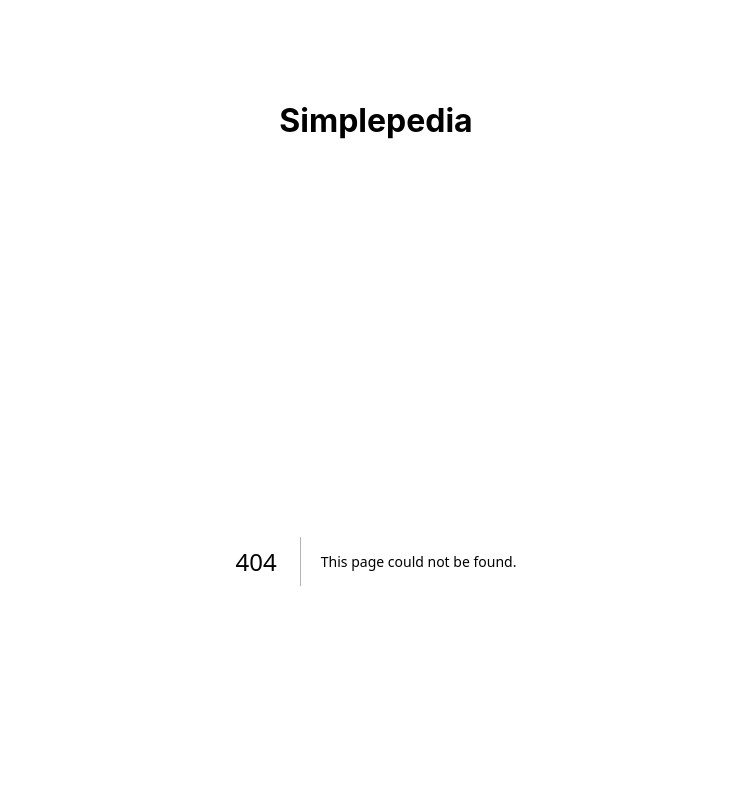
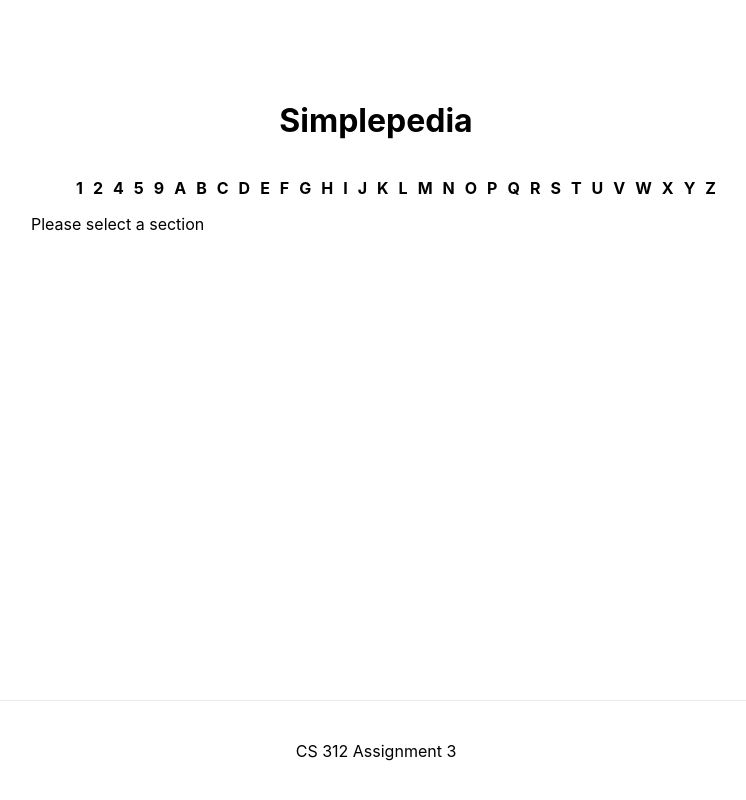
Before and after one commit to seahern/Simplepedia, a Next.js app: page /articles/1/edit in a window 1280 px wide. Before the commit this address had no page. Shown: the top 800 px of the page, without its empty margins (264-1010 px from the left). Built offline with nearby package versions, Linux system fonts and the light colour scheme.

Commit message:
initial commit

```diff
--- /dev/null
+++ b/next.config.js
@@ -0,0 +1,11 @@
+module.exports = {
+  async redirects() {
+    return [
+      {
+        source: "/",
+        destination: "/articles",
+        permanent: false,
+      },
+    ];
+  },
+};
--- a/package.json
+++ b/package.json
@@ -2,7 +2,7 @@
   "name": "assignment03",
   "version": "0.1.0",
   "private": true,
-  "author": "Your name <email@middlebury.edu>",
+  "author": "Siri Ahern <seahern@middlebury.edu>",
   "contributors": [
     "Christopher Andrews <candrews@middlebury.edu>",
     "Michael Linderman <mlinderman@middlebury.edu>",
--- a/src/components/Article.js
+++ b/src/components/Article.js
@@ -10,5 +10,21 @@
 import ArticleShape from "./ArticleShape";
 
 export default function Article({ currentArticle }) {
-  return <p>Article</p>;
+  if (currentArticle !== " ") {
+    return (
+      <div className={styles.article}>
+        <h2> {currentArticle.title} </h2>
+        <p> {currentArticle.contents} </p>{" "}
+        <p className={styles.timestamp}>
+          {" "}
+          {new Date(currentArticle.edited).toLocaleString()}{" "}
+        </p>
+      </div>
+    );
+  }
+  return " ";
 }
+
+Article.propTypes = {
+  currentArticle: ArticleShape,
+};
--- a/src/components/IndexBar.js
+++ b/src/components/IndexBar.js
@@ -9,15 +9,57 @@
     setCurrentArticle - Function to call set current article displayed
     currentArticle - The article to render
 */
+import { useState } from "react";
+import PropTypes from "prop-types";
 import SectionsView from "./SectionsView";
 import TitlesView from "./TitlesView";
 import ArticleShape from "./ArticleShape";
 
-
 export default function IndexBar({
   collection,
   setCurrentArticle,
+  // eslint-disable-next-line no-unused-vars
   currentArticle,
 }) {
-  return <p>IndexBar</p>;
+  const [currentSection, setCurrentSection] = useState(null);
+
+  let sections = [];
+
+  sections = collection.map((object) => object.title.substring(0, 1));
+
+  const sections2 = [...new Set(sections)];
+
+  const filteredArticles = collection.filter((article) => {
+    if (article.title.substring(0, 1) === currentSection) {
+      return article;
+    }
+    return null;
+  });
+
+  function setCurrentSectionCaller(object) {
+    setCurrentArticle(" ");
+    setCurrentSection(object);
+  }
+
+  const setCurrentSectionCaller2 = setCurrentSectionCaller;
+
+  return (
+    <div>
+      <SectionsView
+        sections={sections2}
+        setCurrentSection={setCurrentSectionCaller2}
+        setCurrentArticle={setCurrentArticle}
+      />
+      <TitlesView
+        articles={filteredArticles}
+        setCurrentArticle={setCurrentArticle}
+      />
+    </div>
+  );
 }
+
+IndexBar.propTypes = {
+  collection: PropTypes.arrayOf(ArticleShape),
+  setCurrentArticle: PropTypes.func,
+  currentArticle: ArticleShape,
+};
--- a/src/components/SectionsView.js
+++ b/src/components/SectionsView.js
@@ -8,8 +8,33 @@
     setCurrentSection - a callback that expects a section as an argument
 
 */
+import PropTypes from "prop-types";
 import styles from "../styles/SectionsView.module.css";
 
 export default function SectionsView({ sections, setCurrentSection }) {
-  return <div className={styles.sectionList}>Sections go here</div>;
+  const sortedSections = [...sections].sort();
+
+  const sections1 = sortedSections.map((object) => (
+    <li
+      key={object.id}
+      data-testid="section"
+      onClick={() => {
+        setCurrentSection(object);
+      }}
+    >
+      {object}
+    </li>
+  ));
+
+  return (
+    <div className={styles.sectionList}>
+      {" "}
+      <ul> {sections1} </ul>{" "}
+    </div>
+  );
 }
+
+SectionsView.propTypes = {
+  sections: PropTypes.arrayOf(PropTypes.string),
+  setCurrentSection: PropTypes.func,
+};
--- a/src/components/TitlesView.js
+++ b/src/components/TitlesView.js
@@ -8,8 +8,44 @@
     setCurrentArticle - a callback that expects an article as an argument
 
 */
+import PropTypes from "prop-types";
 import ArticleShape from "./ArticleShape";
 
 export default function TitlesView({ articles, setCurrentArticle }) {
-  return <ul>Titles go here</ul>;
+  const collectionSorted = [...articles].sort((a, b) => {
+    const upperCaseA = a.title.toUpperCase();
+    const upperCaseB = b.title.toUpperCase();
+
+    if (upperCaseA < upperCaseB) {
+      return -1;
+    }
+    if (upperCaseA > upperCaseB) {
+      return 1;
+    }
+    return 0;
+  });
+
+  const listWithKey = collectionSorted.map((object) => (
+    <li
+      key={object.id}
+      data-testid="title"
+      onClick={() => {
+        setCurrentArticle(object);
+      }}
+    >
+      {object.title}
+    </li>
+  ));
+
+  return (
+    <div>
+      {" "}
+      <ul> {listWithKey} </ul>{" "}
+    </div>
+  );
 }
+
+TitlesView.propTypes = {
+  articles: ArticleShape,
+  setCurrentArticle: PropTypes.func,
+};
--- a/src/pages/_app.js
+++ b/src/pages/_app.js
@@ -6,13 +6,27 @@
 import data from "../../data/seed.json";
 import styles from "../styles/Simplepedia.module.css";
 
+import { useRouter } from "next/router";
+
 function MainApp({ Component, pageProps }) {
   const [collection, setCollection] = useState(data);
+  const [currentArticle, setCurrentArticle2] = useState();
+
+  const router = useRouter();
+  const { id } = router.query;
+
+  function setCurrentArticle(object) {
+    const articleName = "/articles/" + object.id;
+    router.push(articleName);
+    setCurrentArticle2(object);
+  }
 
   const props = {
     ...pageProps,
     collection,
     setCollection,
+    setCurrentArticle,
+    currentArticle,
   };
 
   return (
--- /dev/null
+++ b/src/pages/articles/[[...id]].js
@@ -0,0 +1,34 @@
+import PropTypes from "prop-types";
+import IndexBar from "../../components/IndexBar";
+import ArticleShape from "../../components/ArticleShape";
+import Article from "../../components/Article";
+
+export default function Simplepedia({
+  collection,
+  setCurrentArticle,
+  currentArticle,
+}) {
+  function setCurrentArticle2(object) {
+    setCurrentArticle(object);
+  }
+
+  const setCurrentArticle3 = setCurrentArticle2;
+
+  return (
+    <div>
+      <IndexBar
+        collection={collection}
+        setCurrentArticle={setCurrentArticle3}
+      />
+
+      {!currentArticle ? null : <Article currentArticle={currentArticle} />}
+      {currentArticle ? null : <p>Please select a section </p>}
+    </div>
+  );
+}
+
+Simplepedia.propTypes = {
+  collection: PropTypes.arrayOf(ArticleShape).isRequired,
+  setCurrentArticle: PropTypes.func,
+  currentArticle: ArticleShape,
+};
```
Also changed, not shown: src/components/Editor.js (+58 -3 lines), src/pages/edit.js (added, +56 -0 lines), src/pages/index.js (deleted, +0 -11 lines).
